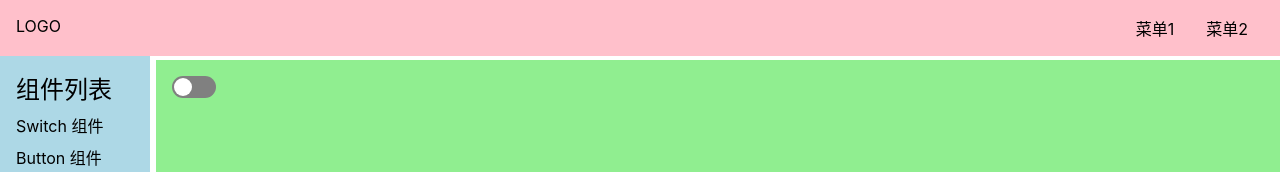
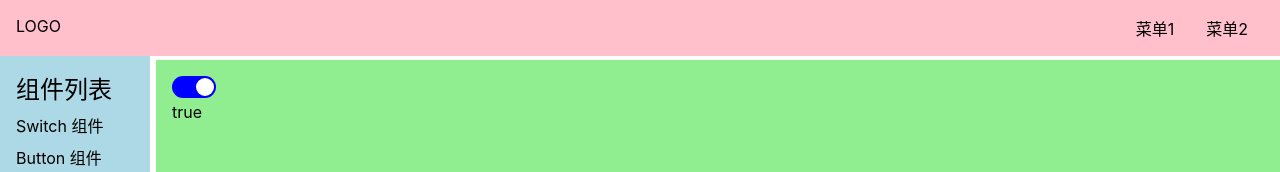
Before and after one commit to z-Lw/x-xiong-ui, a Vue app: page /#/doc/switch in a window 1280 px wide. Shown: the top 172 px of the page. Built offline with nearby package versions, Linux system fonts and the light colour scheme.

Commit message:
可以接受value和input事件

```diff
--- a/src/components/SwitchDemo.vue
+++ b/src/components/SwitchDemo.vue
@@ -1,14 +1,20 @@
 <template>
     <div>
-        <Switch/>
+        <Switch :value="y" @input="y = $event"/>
     </div>
 
 </template>
 
 <script lang="ts">
     import Switch from '../lib/switch.vue'
+    import {ref} from 'vue'
+
 export default {
-  components:{Switch}
+  components:{Switch},
+  setup(){
+    const y= ref(true);
+    return {y}
+  }
 }
 </script>
 
--- a/src/lib/switch.vue
+++ b/src/lib/switch.vue
@@ -1,19 +1,24 @@
 <template>
-    <button  @click="toggle" :class="{checked: checked}">
+    <button  @click="toggle" :class="{checked: value}">
         <span></span>
     </button>
-
+    <div>
+        {{value}}
+    </div>
 </template>
 
 <script lang="ts">
     import {ref} from 'vue'
 export default {
-  setup(){
-    const checked = ref(false)
+      props:{
+        value: Boolean
+      },
+  setup(props,context){
+
     const toggle =()=>{
-      checked.value=!checked.value
+      context.emit('input',!props.value)
     }
-    return {checked,toggle}
+    return {toggle}
   }
 }
 
```
